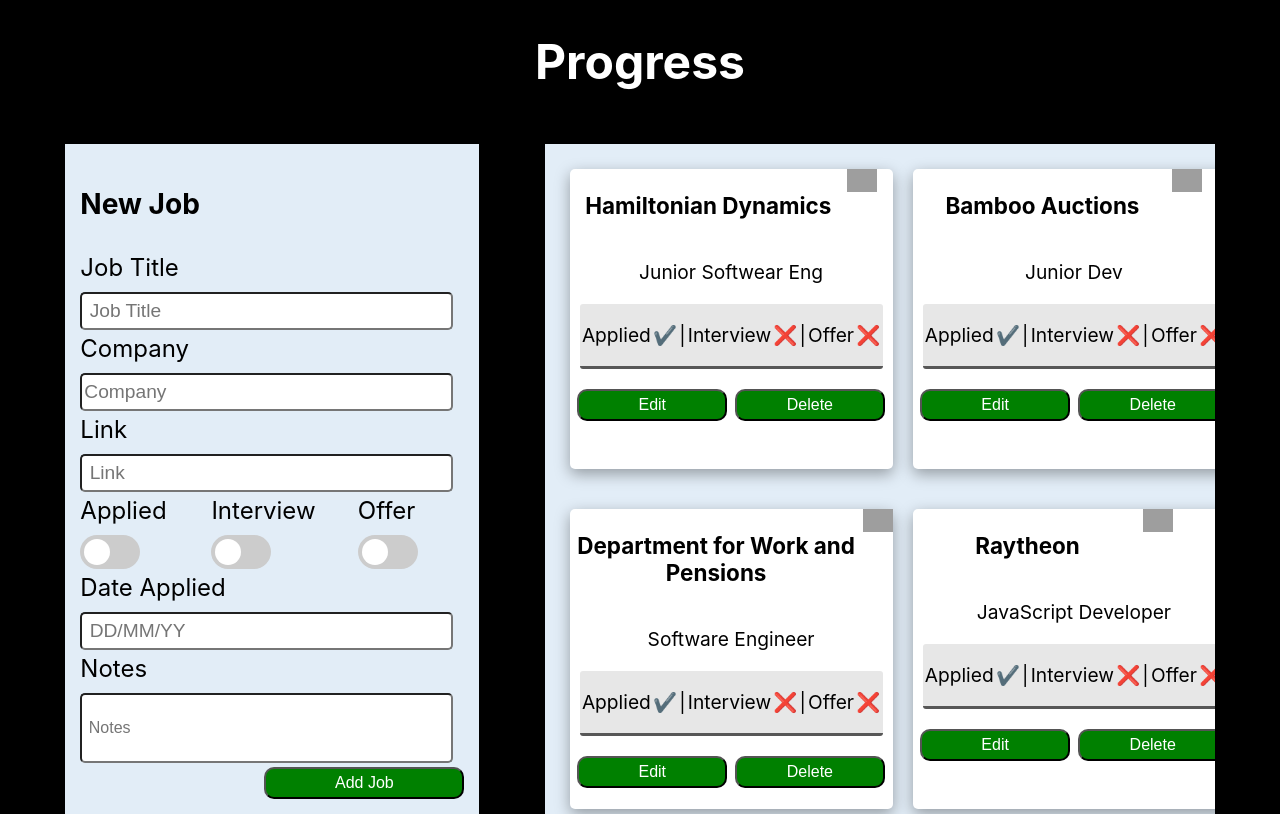
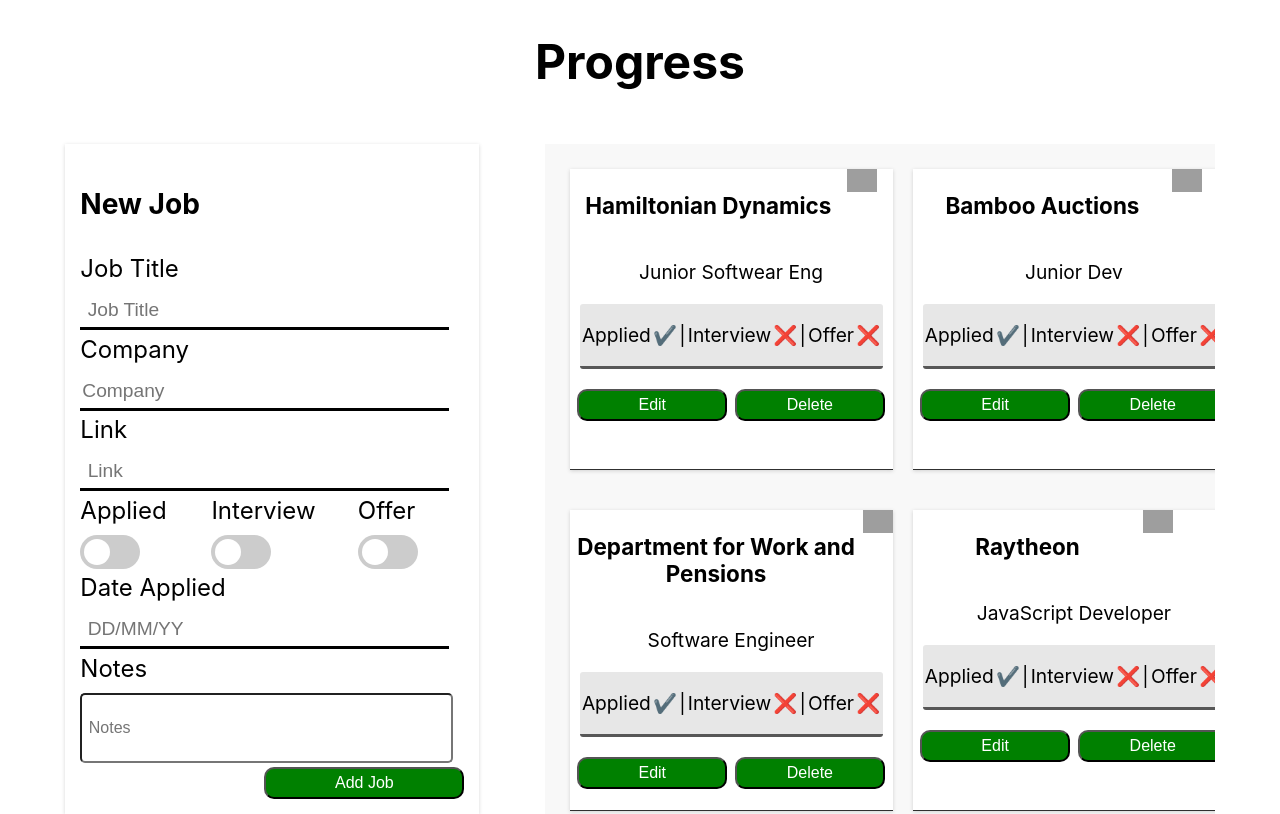
Before and after one commit to GLYNKNIGHT/Job-Tracking-App-Demo, a React (Create React App) app: page / in a window 1280 px wide. Built offline with nearby package versions, Linux system fonts and the light colour scheme; data requests are answered from the project's data file; grey boxes are pictures that could not be loaded.

Commit message:
change style

```diff
--- a/src/App.css
+++ b/src/App.css
@@ -1,9 +1,9 @@
 .App {
   text-align: center;
- background-color: black;
+ background-color: white;
 }
 .title{
-  color:white;
+
   height: 10vh;
   font-size: 3rem;
 }
@@ -22,8 +22,8 @@
   justify-content: space-between;
   text-align: left;
   font-size: 1.5rem;
-  background-color: rgb(226, 237, 247);
-  padding:15px;
+    padding:15px;
+    box-shadow: rgba(0, 0, 0, 0.16) 0px 1px 4px;
 }
 
 .input{
@@ -31,7 +31,9 @@
   height: 2rem;
   width:95%;
   margin-top:10px;
-  border-radius: 5px;
+  border: none;
+  border-bottom: solid black;
+
 }
 
 .input-text-area{
@@ -68,7 +70,7 @@
   display: grid;
   grid-template-columns: 1fr 1fr;
   justify-content: space-evenly;
-  background-color: rgb(226, 237, 247);
+  background-color: rgb(248, 248, 248);
   padding:15px;
    gap: 20px;
   overflow-y: scroll;
@@ -77,11 +79,12 @@
 .job{
   width: 100%;
   min-height: 300px;
-  background-color: white;
-   border-radius: 5px;
-   box-shadow: rgba(0, 0, 0, 0.35) 0px 5px 15px;
+  background-color: rgb(255, 255, 255);
+  border: none;
+  border-bottom: 0.5px solid rgb(48, 48, 48);
    margin: 10px;
    font-size: 1.2rem;
+   box-shadow: rgba(0, 0, 0, 0.16) 0px 1px 4px;
 }
 .job-header{
   display: flex;
--- a/src/index.css
+++ b/src/index.css
@@ -5,7 +5,7 @@
     sans-serif;
   -webkit-font-smoothing: antialiased;
   -moz-osx-font-smoothing: grayscale;
-  background-color: black;
+  background-color: white;
 }
 
 code {
```
